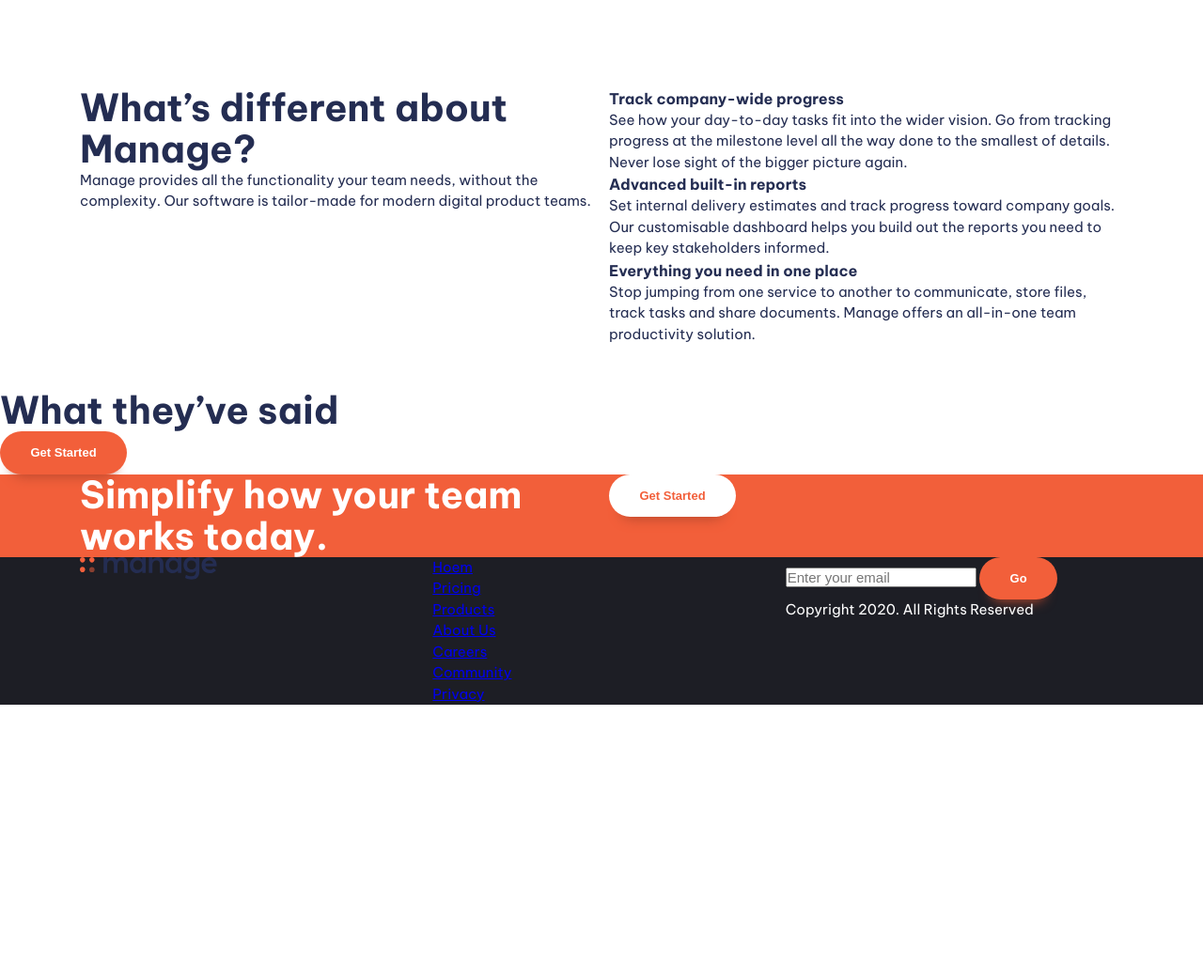
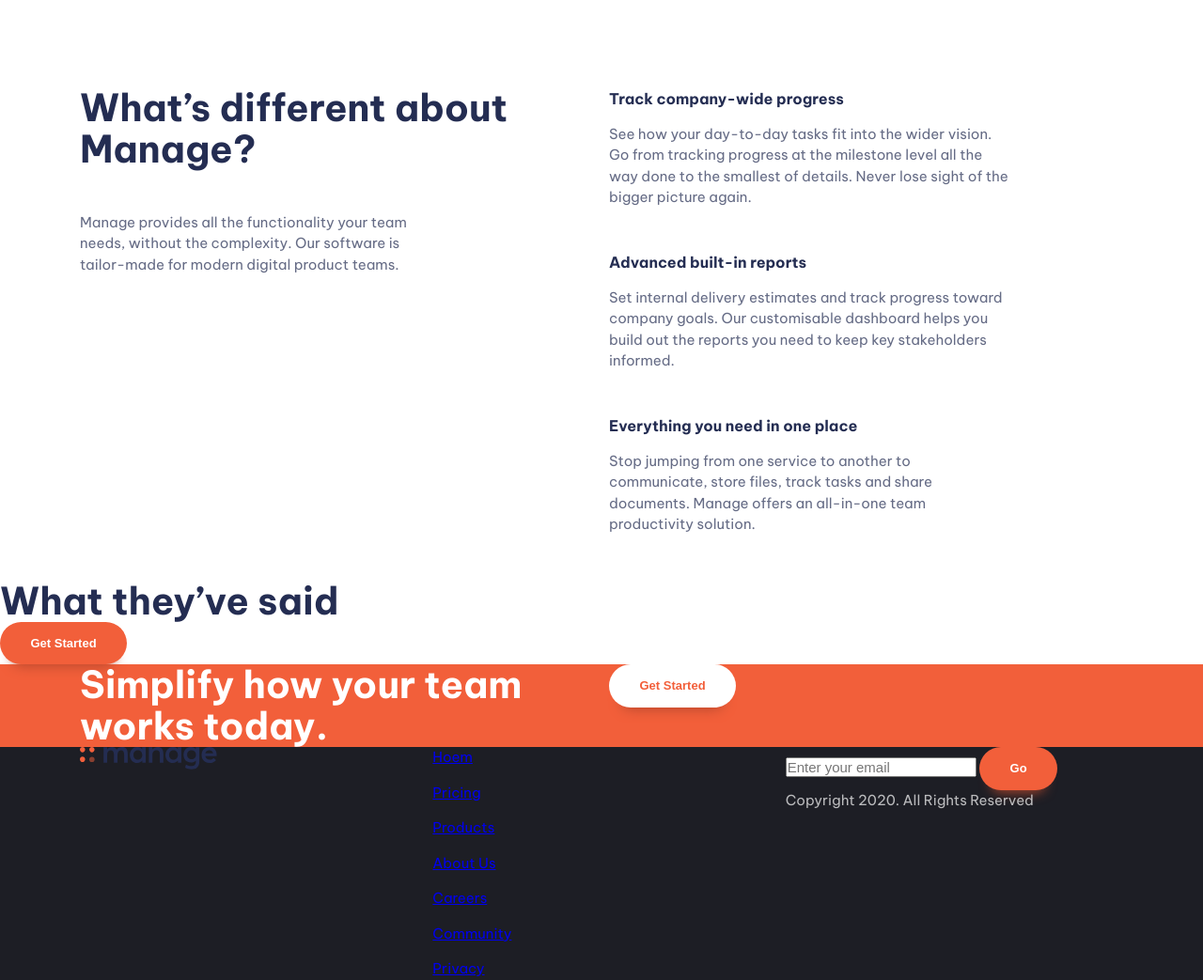
Before and after one commit to mhvirus/fem-manage-landing-page.github.io, a website built with Vite: page index.html in a window 1280 px wide. Shown: the part 640-1683 px from the top of the page at 94% size. Before the commit the page ends 1390 px from the top, so only its background shows below. Built offline with nearby package versions, Linux system fonts and the light colour scheme.

Commit message:
fix the spaceing issue and added some uitility classes and more

```diff
--- a/index.html
+++ b/index.html
@@ -47,7 +47,7 @@
         <div class="container">
           <div class="even-columns">
             <!-- left side -->
-            <div >
+            <div class="flow">
               <!-- hero heading -->
               <h1 class="fs-primary-heading fw-bold">
                 Bring everyone together to build better products.
@@ -77,7 +77,7 @@
           <div class="even-columns">
 
             <!-- right -->
-            <div>
+            <div class="flow">
               <h2 class="fs-secondary-heading fw-bold">What’s different about Manage?</h2>
               <p>
                 Manage provides all the functionality your team needs, without
@@ -87,31 +87,37 @@
             </div>
 
             <!-- left -->
-            <div>
-              <ul class="numbered-items" role="list">
+            <div >
+              <ul class="numbered-items | flow" role="list">
                 <li>
+                  <div class="flow" style="--flow-spacer: 1em">
                     <h3 class="fs-600 fw-bold"> Track company-wide progress</h3>
-                  <p>
+                    <p data-width="wide">
                       See how your day-to-day tasks fit into the wider vision. Go from
                       tracking progress at the milestone level all the way done to the
                       smallest of details. Never lose sight of the bigger picture again.
                     </p>
+                </div>
                 </li>
                 <li>
+                  <div class="flow" style="--flow-spacer: 1em">
                     <h3 class="fs-600 fw-bold">Advanced built-in reports</h3>
-                  <p>
+                    <p data-width="wide">
                       Set internal delivery estimates and track progress toward company
                       goals. Our customisable dashboard helps you build out the reports
                       you need to keep key stakeholders informed.
                     </p>
+                  </div>
                 </li>
                 <li>
+                  <div class="flow" style="--flow-spacer: 1em">
                     <h3 class="fs-600 fw-bold">Everything you need in one place</h3>
-                  <p>
+                    <p data-width="wide">
                       Stop jumping from one service to another to communicate, store files,
                       track tasks and share documents. Manage offers an all-in-one team
                       productivity solution.
                     </p>
+                  </div>
                 </li>
               </ul>
             </div><!-- left-end -->
@@ -162,7 +168,7 @@
           <!-- footer nav section -->
           <div>
             <nav class="footer-nav">
-              <ul role="list" aria-label="footer">
+              <ul class="flow" style="--flow-spacer: 1em" role="list" aria-label="footer">
                 <li><a href="#">Hoem</a></li>
                 <li><a href="#">Pricing</a></li>
                 <li><a href="#">Products</a></li>
--- a/style.css
+++ b/style.css
@@ -125,6 +125,21 @@
   font-family: var(--ff-body);
   font-size: var(--fs-body);
   color: var(--clr-primary-400);
+}
+
+/*
+  p:not([class]) selector use so the p element
+  that have class should not have these
+  properies apply to them
+ */
+p:not([class]) {
+  opacity: 0.7;
+  max-width: 35ch;
+}
+
+/*  */
+p[data-width="wide"] {
+  max-width: 42ch;
 }
 
 /* button component */
@@ -338,6 +353,38 @@
 }
 
 /* uitility for spaceing for whole website */
+
+/*
+  class flow add the spacing 0r styling on
+  element in the paraent element except the
+  first child of the element.
+  for this we use * + * but there is an othre
+  way which is to use the :not(:first-child)
+  selector but this could be a problem because
+  of the specificity of the selector. to avoid
+  this we use the :where(.flow :not(:first-child))
+  selector. the advantage of this is that it
+  have the specificity of the '0' if we ever
+  want go in the parent element and the specify
+  the property to its child. it will first apply
+  the property to the child not the parent.
+  *Note: usually uititlity classes are used for
+  *      that when we apply the property to the
+  *      element it should not get in the way.
+  *      the specificity of the uiltility class
+  *      should always be as low as possible.
+  ?the three properties are:
+  *      * + *, it's ok but not readable.
+  *      :not(:first-child), it's ok but specificity is high.
+  *      :where(.flow :not(:first-child)), the best way to do it.
+  beacuse of the custom variable "--flow-spacer" we can
+  change or overwrite the spacing of the elements very easly.
+ */
+ :where(.flow :not(:first-child)) {
+  margin-top: var(--flow-spacer, 3em);
+}
+
+/* container will add spacing around the whole body */
 .container {
   --max-width: 1110px;
   --padding: 1rem;
@@ -348,10 +395,10 @@
 }
 
 /*
-  uitility for having two columns in one div
-  with equal space each have, and with 16px gap
-  between them. media query for small screens
-  so it also works on mobile.
+  .even-columns uitility for having two columns
+  in one div with equal space each have, and
+  with 16px gap between them. media query for
+  small screensso it also works on mobile.
  */
 .even-columns {
   display: grid;
@@ -365,6 +412,7 @@
   }
 }
 
+
 .diaplay-sm-none {
   display: none;
 }
```
Lines whose indentation alone changed are shown as unchanged.
